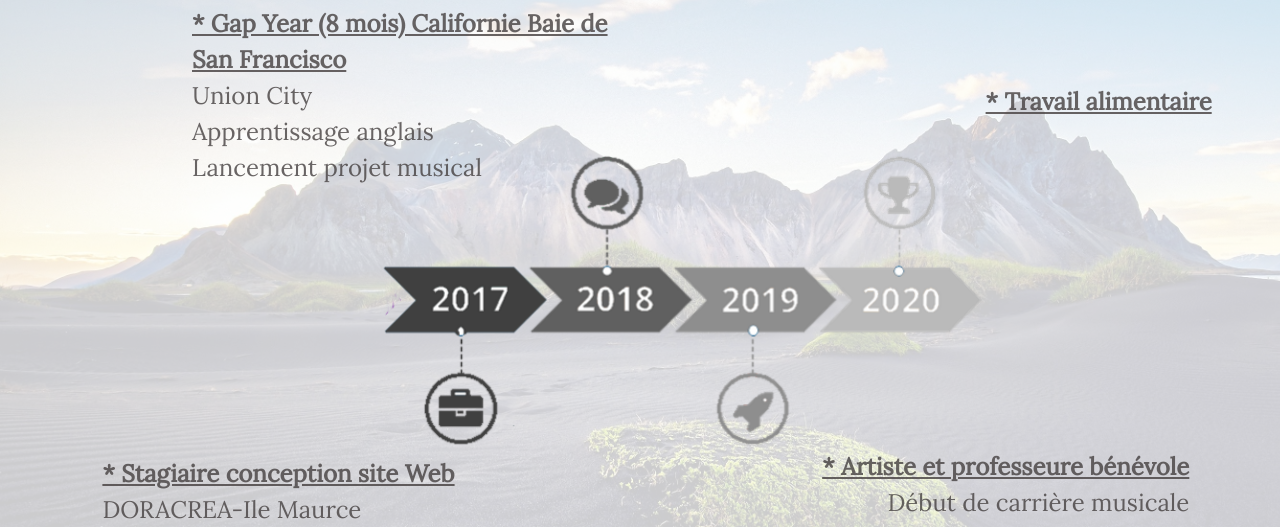
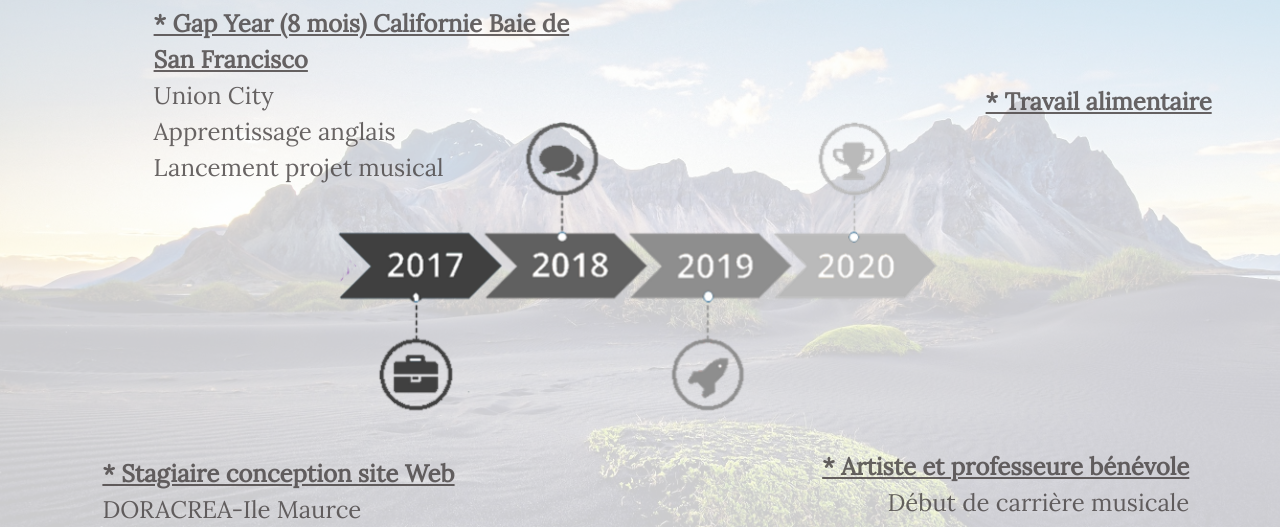
Before and after one commit to Taleoo/CVJulia, a plain HTML site: page index.html in a window 1280 px wide. Shown: the part 2518-3045 px from the top of the page. Drawn offline with nearby package versions, Linux system fonts and the light colour scheme.

Commit message:
Animation frise test

```diff
--- a/index.html
+++ b/index.html
@@ -128,6 +128,7 @@
           <img src="resources/exp.png" alt="logo Experience" />
           <h1>ÉXPERIENCES PROFESSIONNELLES</h1>
         </div>
+        <img src="resources/frise.png" alt="Timeline" id="frise" data-aos="slide-right" data-aos-duration="1000" data-aos-anchor-placement="center-bottom">
         <div id="exp1">
           <p>
             <span class="exptitle"
--- a/src/style.css
+++ b/src/style.css
@@ -191,11 +191,14 @@ header>ul>li>a{
   text-decoration: underline;
 }
 #container > .backDiv:nth-of-type(4) {
-  background: url(../resources/frise.png) no-repeat;
-  background-position: 57% 60%;
-  background-size: 50%;
   font-size: 3vh;
   line-height: 1.5em;
+}
+#frise{
+  position: absolute;
+  left: 25%;
+  top: 30%;
+  width: 50%;
 }
 #container > .backDiv:nth-of-type(4) > .prez {
   background-color: transparent;
@@ -204,7 +207,7 @@ header>ul>li>a{
   width: 35vw;
   position: absolute;
   top: 15%;
-  left: 15%;
+  left: 12%;
 }
 #exp2 {
   position: absolute;
```
